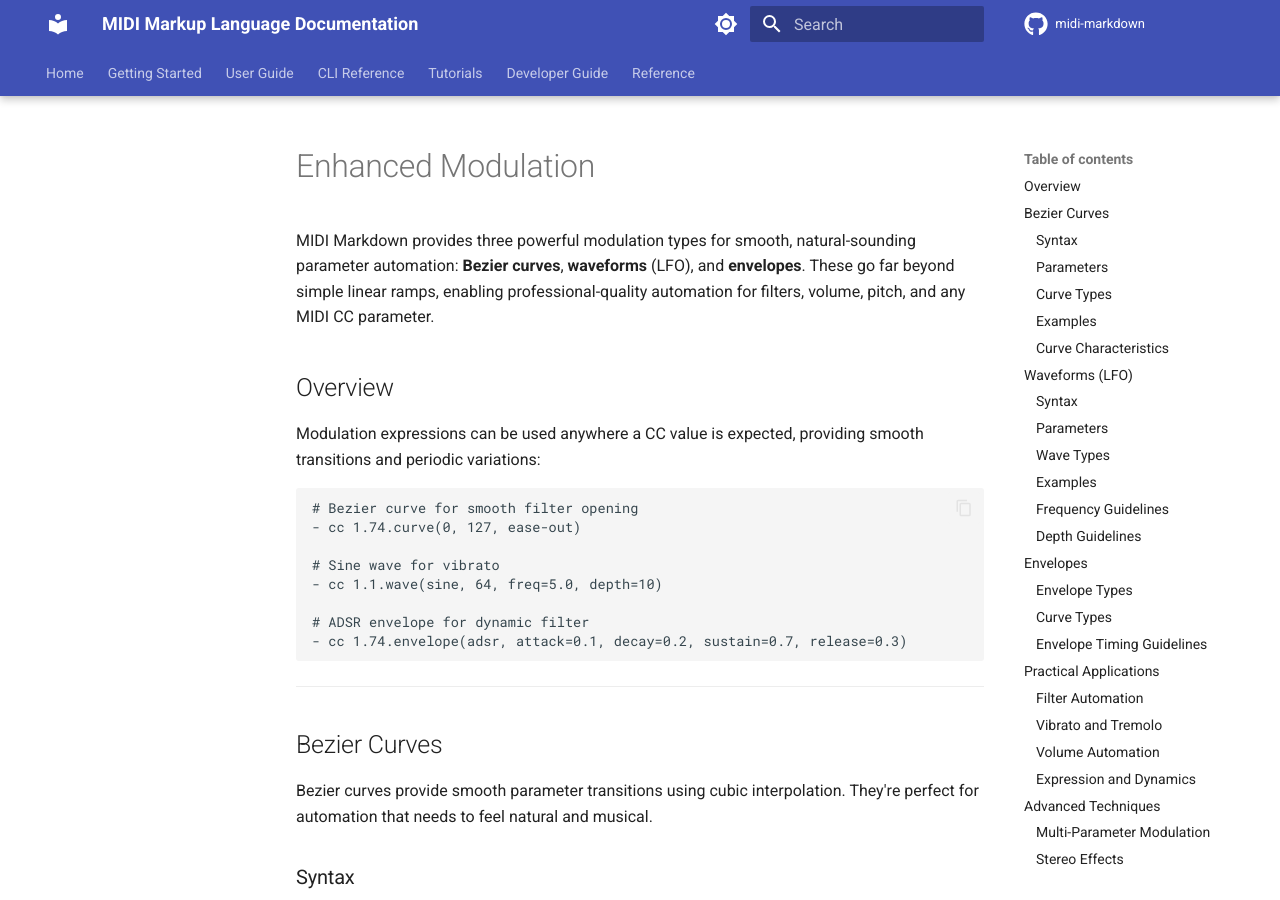
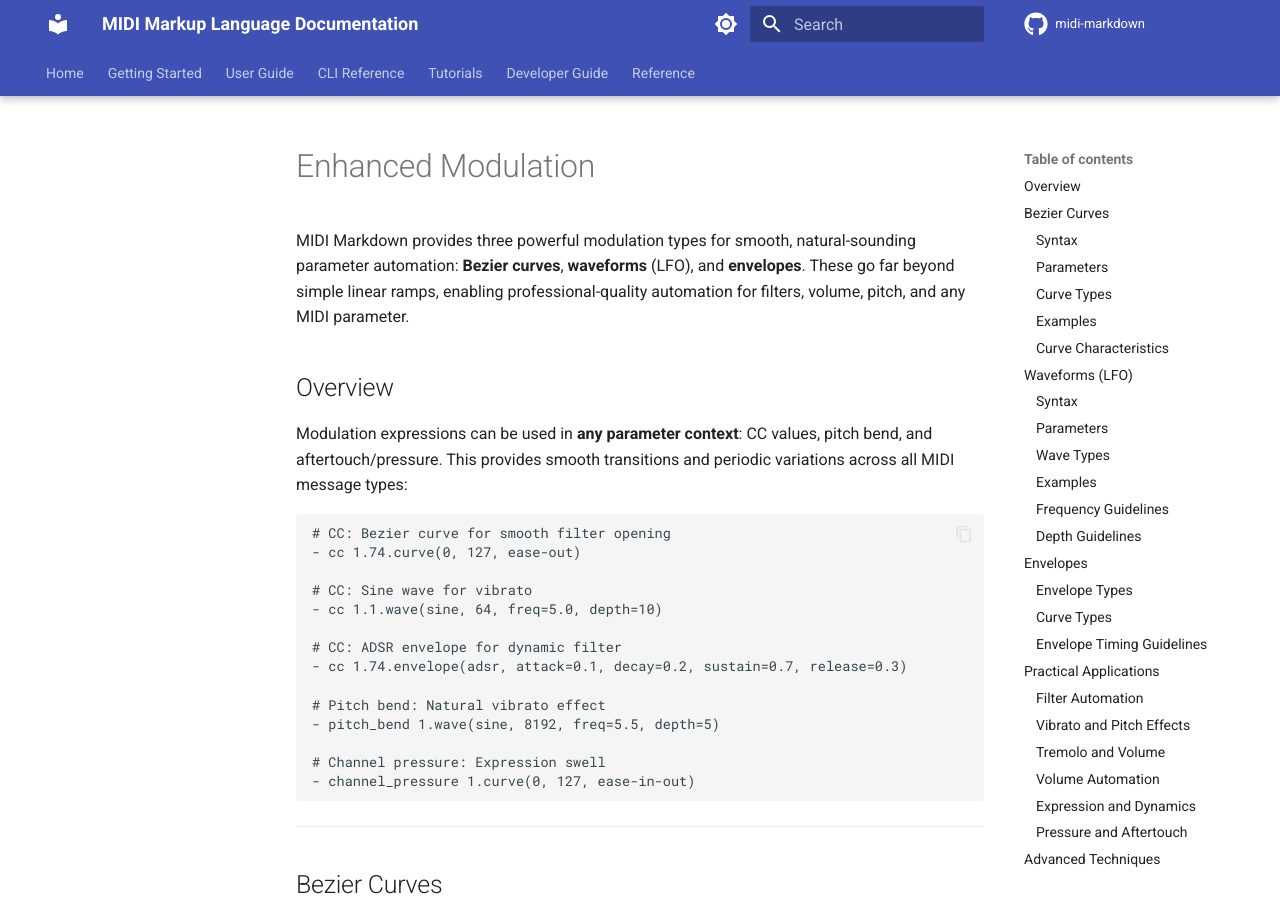
Before and after one commit to cjgdev/midi-markdown, an MkDocs documentation site: the page built from docs/user-guide/modulation.md, in a window 1280 px wide and 900 px high. Built offline with MkDocs 1.6.1 and Material for MkDocs 9.7.7, drawn with Linux system fonts in a browser that asks for light colours; comment, search, counter and statistics services are not loaded; the version menu is left out; some of the changed text lies outside the part shown.

Commit message:
Document modulation support in pitch_bend and pressure contexts
- Updated spec.md with pitch_bend and pressure modulation examples
- Updated docs/reference/modulation-reference.md with comprehensive examples
- Updated docs/user-guide/modulation.md with practical applications
- Extended validation to handle modulation expressions in all contexts
  - Updated validate_pitch_bend() to accept curve/wave/envelope expressions
  - Updated validate_midi_value() to accept curve/wave/envelope expressions
  - Updated validate_cc_value() to accept curve/wave/envelope expressions
  - Updated validate_velocity() to accept curve/wave/envelope expressions

All modulation expressions (curve, wave, envelope) now work in:
- CC values (existing)
- pitch_bend (new)
- channel_pressure (new)
- poly_pressure (new)

````diff
--- a/docs/user-guide/modulation.md
+++ b/docs/user-guide/modulation.md
@@ -1,20 +1,26 @@
 # Enhanced Modulation
 
-MIDI Markdown provides three powerful modulation types for smooth, natural-sounding parameter automation: **Bezier curves**, **waveforms** (LFO), and **envelopes**. These go far beyond simple linear ramps, enabling professional-quality automation for filters, volume, pitch, and any MIDI CC parameter.
+MIDI Markdown provides three powerful modulation types for smooth, natural-sounding parameter automation: **Bezier curves**, **waveforms** (LFO), and **envelopes**. These go far beyond simple linear ramps, enabling professional-quality automation for filters, volume, pitch, and any MIDI parameter.
 
 ## Overview
 
-Modulation expressions can be used anywhere a CC value is expected, providing smooth transitions and periodic variations:
+Modulation expressions can be used in **any parameter context**: CC values, pitch bend, and aftertouch/pressure. This provides smooth transitions and periodic variations across all MIDI message types:
 
 ```mml
-# Bezier curve for smooth filter opening
+# CC: Bezier curve for smooth filter opening
 - cc 1.74.curve(0, 127, ease-out)
 
-# Sine wave for vibrato
+# CC: Sine wave for vibrato
 - cc 1.1.wave(sine, 64, freq=5.0, depth=10)
 
-# ADSR envelope for dynamic filter
+# CC: ADSR envelope for dynamic filter
 - cc 1.74.envelope(adsr, attack=0.1, decay=0.2, sustain=0.7, release=0.3)
+
+# Pitch bend: Natural vibrato effect
+- pitch_bend 1.wave(sine, 8192, freq=5.5, depth=5)
+
+# Channel pressure: Expression swell
+- channel_pressure 1.curve(0, 127, ease-in-out)
 ```
 
 ---
@@ -307,20 +313,36 @@
 - cc 1.74.wave(sine, 64, freq=0.2, depth=60)
 ```
 
-### Vibrato and Tremolo
+### Vibrato and Pitch Effects
 
 ```mml
-# Natural vibrato (pitch)
+# CC vibrato (mod wheel)
 [00:00.000]
 - cc 1.1.wave(sine, 64, freq=6.0, depth=8)
 
+# Pitch bend vibrato (more natural for pitch)
+[00:02.000]
+- pitch_bend 1.wave(sine, 8192, freq=5.5, depth=5)
+
+# Pitch sweep with curve
+[00:04.000]
+- pitch_bend 1.curve(-4096, 4096, ease-in-out)
+
+# Pitch dive with envelope
+[00:06.000]
+- pitch_bend 1.envelope(ad, attack=0.01, decay=1.5)
+```
+
+### Tremolo and Volume
+
+```mml
 # Tremolo (volume)
-[00:02.000]
+[00:00.000]
 - cc 1.7.wave(triangle, 100, freq=4.0, depth=25)
 
-# Pitch bend vibrato (wider range)
-[00:04.000]
-- pitch_bend 1.wave(sine, 8192, freq=5.5, depth=5)
+# Volume swell with envelope
+[00:02.000]
+- cc 1.7.envelope(ar, attack=2.0, release=1.5)
 ```
 
 ### Volume Automation
@@ -342,13 +364,42 @@
 ### Expression and Dynamics
 
 ```mml
-# Musical expression curve
+# Musical expression curve (CC#11)
 [00:00.000]
 - cc 1.11.curve(40, 120, ease-in-out)
 
-# Breath controller envelope
+# Breath controller envelope (CC#2)
 [00:02.000]
 - cc 1.2.envelope(adsr, attack=0.3, decay=0.2, sustain=0.8, release=0.5)
+```
+
+### Pressure and Aftertouch
+
+Channel pressure and polyphonic pressure (aftertouch) support all modulation types, enabling expressive per-note or per-channel dynamics:
+
+```mml
+# Channel pressure swell for pads
+[00:00.000]
+- note_on 1.60.80 4b
+- channel_pressure 1.curve(0, 127, ease-in-out)
+
+# Channel pressure with envelope
+[00:04.000]
+- note_on 1.60.100 4b
+- channel_pressure 1.envelope(adsr, attack=0.2, decay=0.1, sustain=0.8, release=0.3)
+
+# Polyphonic pressure vibrato (per-note expression)
+[00:08.000]
+- note_on 1.C4.100 4b
+- poly_pressure 1.C4.wave(sine, 64, freq=3.0, depth=40)
+
+# Multiple notes with independent pressure
+[00:12.000]
+- note_on 1.C4.100 4b
+- poly_pressure 1.C4.curve(0, 127, ease-in)
+[@]
+- note_on 1.E4.100 4b
+- poly_pressure 1.E4.curve(0, 100, ease-out)
 ```
 
 ---
@@ -451,10 +502,22 @@
 
 ## Reference
 
+Modulation expressions work in **all parameter contexts**. Use the same syntax with different MIDI message types.
+
 ### Curve Syntax
 
 ```mml
+# CC values
 cc {channel}.{cc_number}.curve(start, end, curve_type)
+
+# Pitch bend
+pitch_bend {channel}.curve(start, end, curve_type)
+
+# Channel pressure
+channel_pressure {channel}.curve(start, end, curve_type)
+
+# Polyphonic pressure
+poly_pressure {channel}.{note}.curve(start, end, curve_type)
 
 curve_type:
   - ease-in
@@ -467,7 +530,15 @@
 ### Wave Syntax
 
 ```mml
+# CC values
 cc {channel}.{cc_number}.wave(type, base [, freq=Hz] [, phase=0-1] [, depth=percent])
+
+# Pitch bend
+pitch_bend {channel}.wave(type, base [, freq=Hz] [, phase=0-1] [, depth=percent])
+
+# Channel/poly pressure
+channel_pressure {channel}.wave(type, base [, freq=Hz] [, phase=0-1] [, depth=percent])
+poly_pressure {channel}.{note}.wave(type, base [, freq=Hz] [, phase=0-1] [, depth=percent])
 
 type:
   - sine
@@ -479,7 +550,15 @@
 ### Envelope Syntax
 
 ```mml
+# CC values
 cc {channel}.{cc_number}.envelope(type, params [, curve=type])
+
+# Pitch bend
+pitch_bend {channel}.envelope(type, params [, curve=type])
+
+# Channel/poly pressure
+channel_pressure {channel}.envelope(type, params [, curve=type])
+poly_pressure {channel}.{note}.envelope(type, params [, curve=type])
 
 ADSR: envelope(adsr, attack=t, decay=t, sustain=lvl, release=t [, curve=type])
 AR:   envelope(ar, attack=t, release=t [, curve=type])
@@ -487,6 +566,15 @@
 
 curve: linear | exponential
 ```
+
+### Value Ranges
+
+| Context | Range | Resolution |
+|---------|-------|------------|
+| CC values | 0-127 | 7-bit |
+| Pitch bend | -8192 to +8191 | 14-bit |
+| Channel pressure | 0-127 | 7-bit |
+| Poly pressure | 0-127 | 7-bit |
 
 ---
 
````
Also changed, not shown: docs/reference/modulation-reference.md (+46 -9 lines), spec.md (+42 -6 lines), 1 other file.
